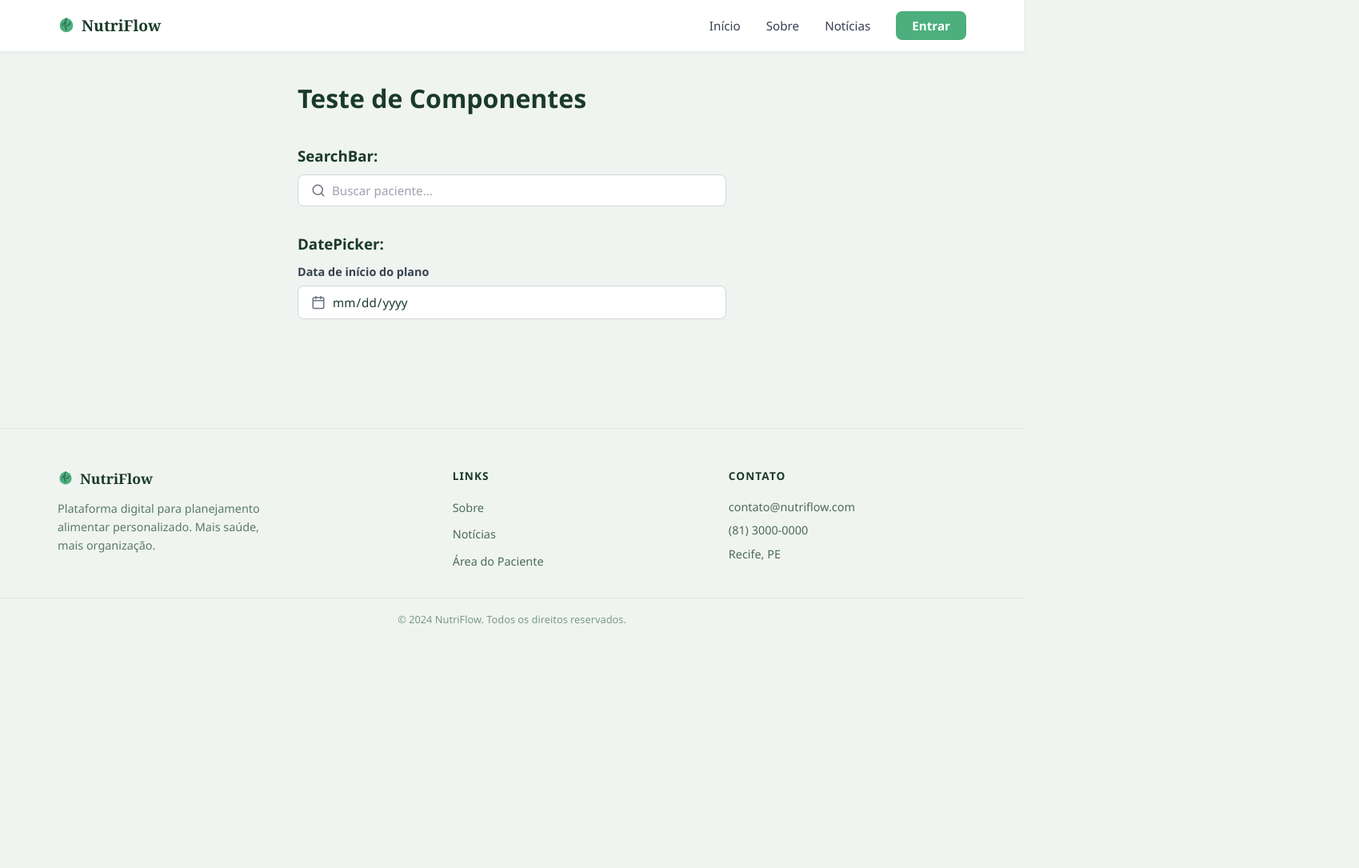
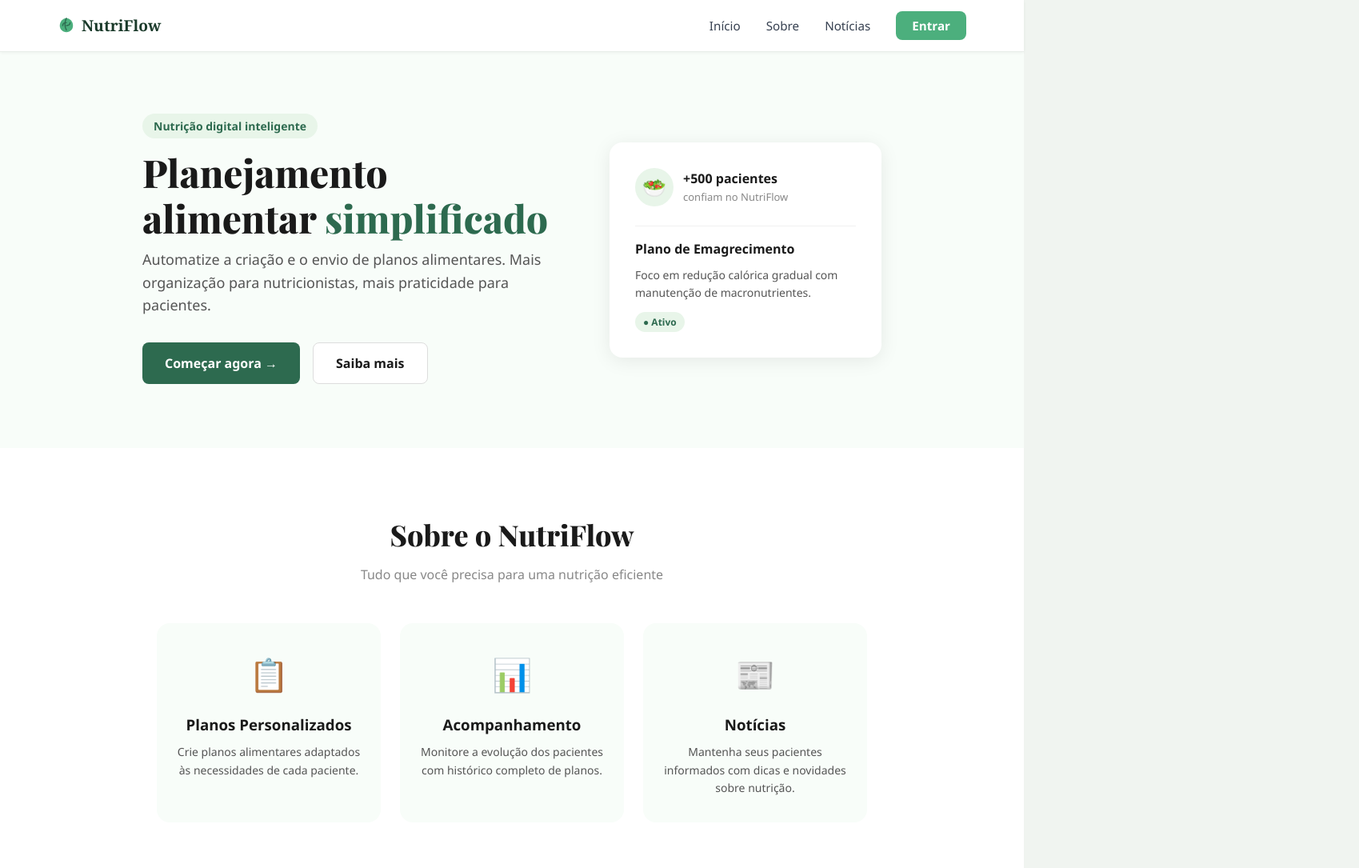
Before and after one commit to biaapedrosa/Projeto-DS, a React (Vite) app in the folder frontend/: page / in a window 1280 px wide. Shown: the top 1085 px of the page at 80% size, 1699 px wide, since content can reach past the window. Before the commit the page ends 800 px from the top, so only its background shows below. Built offline with nearby package versions, Linux system fonts and the light colour scheme.

Commit message:
feat: tela inicial

```diff
--- a/frontend/index.html
+++ b/frontend/index.html
@@ -1,9 +1,10 @@
 <!DOCTYPE html>
 <html lang="pt-BR">
   <head>
-    <meta charset="utf-8" />
-    <meta name="viewport" content="width=device-width, initial-scale=1" />
-    <title>NutriFlow — Planejamento alimentar simplificado</title>
+    <meta charset="UTF-8" />
+    <meta name="viewport" content="width=device-width, initial-scale=1.0" />
+    <title>NutriFlow</title>
+    <link href="https://fonts.googleapis.com/css2?family=Playfair+Display:wght@700;800&display=swap" rel="stylesheet">
   </head>
   <body>
     <div id="root"></div>
--- a/frontend/src/App.jsx
+++ b/frontend/src/App.jsx
@@ -7,6 +7,7 @@ import Login from './pages/Login/Login';
 import Dashboard from './pages/Dashboard/Dashboard';
 import Noticias from './pages/Noticias/Noticias';
 import Institucional from './pages/Institucional/Institucional';
+import Home from './pages/Home/Home';
 import Historico from './pages/Historico/Historico';
 import './index.css';
 
@@ -32,7 +33,7 @@ export default function App() {
           <Route path="/login" element={<Login />} />
 
           {/* Demais páginas com layout completo */}
-          <Route path="/" element={<Layout><Institucional /></Layout>} />
+          <Route path="/" element={<Layout><Home /></Layout>} />
           <Route path="/institucional" element={<Layout><Institucional /></Layout>} />
           <Route path="/noticias" element={<Layout><Noticias /></Layout>} />
           <Route path="/historico" element={<Layout><Historico /></Layout>} />
--- /dev/null
+++ b/frontend/src/pages/Home/Home.jsx
@@ -0,0 +1,89 @@
+import { useNavigate } from 'react-router-dom';
+
+export default function Home() {
+  const navigate = useNavigate();
+
+  return (
+    <div style={{ fontFamily: "'Segoe UI', sans-serif" }}>
+
+      {/* Hero Section */}
+      <section style={{ background: '#f8fdf9', padding: '80px 32px', display: 'flex', alignItems: 'center', justifyContent: 'center', gap: '64px', flexWrap: 'wrap' }}>
+        <div style={{ maxWidth: '520px' }}>
+          <span style={{ background: '#e8f5e9', color: '#2d6a4f', padding: '6px 14px', borderRadius: '20px', fontSize: '14px', fontWeight: '600' }}>
+            Nutrição digital inteligente
+          </span>
+          <h1 style={{ fontSize: '48px', fontWeight: '800', color: '#1a1a1a', margin: '16px 0 8px', lineHeight: 1.2, fontFamily: "'Playfair Display', Georgia, serif" }}>
+            Planejamento alimentar{' '}
+            <span style={{ color: '#2d6a4f', fontFamily: "'Playfair Display', Georgia, serif" }}>simplificado</span>
+          </h1>
+          <p style={{ color: '#555', fontSize: '18px', lineHeight: 1.6, marginBottom: '32px' }}>
+            Automatize a criação e o envio de planos alimentares. Mais organização para nutricionistas, mais praticidade para pacientes.
+          </p>
+          <div style={{ display: 'flex', gap: '16px', flexWrap: 'wrap' }}>
+            <button
+              onClick={() => navigate('/login?modo=cadastro')}
+              style={{ background: '#2d6a4f', color: 'white', padding: '14px 28px', border: 'none', borderRadius: '8px', fontSize: '16px', fontWeight: '600', cursor: 'pointer' }}
+            >
+              Começar agora →
+            </button>
+            <button
+              onClick={() => navigate('/institucional')}
+              style={{ background: 'white', color: '#1a1a1a', padding: '14px 28px', border: '1px solid #ddd', borderRadius: '8px', fontSize: '16px', fontWeight: '600', cursor: 'pointer' }}
+            >
+              Saiba mais
+            </button>
+          </div>
+        </div>
+
+        {/* Card de destaque */}
+        <div style={{ background: 'white', borderRadius: '16px', padding: '32px', boxShadow: '0 4px 24px rgba(0,0,0,0.08)', maxWidth: '340px', width: '100%' }}>
+          <div style={{ display: 'flex', alignItems: 'center', gap: '12px', marginBottom: '24px' }}>
+            <div style={{ background: '#e8f5e9', borderRadius: '50%', width: '48px', height: '48px', display: 'flex', alignItems: 'center', justifyContent: 'center', fontSize: '24px' }}>🥗</div>
+            <div>
+              <p style={{ margin: 0, fontWeight: '700', color: '#1a1a1a' }}>+500 pacientes</p>
+              <p style={{ margin: 0, color: '#888', fontSize: '13px' }}>confiam no NutriFlow</p>
+            </div>
+          </div>
+          <div style={{ borderTop: '1px solid #f0f0f0', paddingTop: '16px' }}>
+            <p style={{ margin: '0 0 8px', fontWeight: '600', color: '#1a1a1a' }}>Plano de Emagrecimento</p>
+            <p style={{ margin: '0 0 12px', color: '#555', fontSize: '14px' }}>Foco em redução calórica gradual com manutenção de macronutrientes.</p>
+            <span style={{ background: '#e8f5e9', color: '#2d6a4f', padding: '4px 10px', borderRadius: '20px', fontSize: '12px', fontWeight: '600' }}>● Ativo</span>
+          </div>
+        </div>
+      </section>
+
+      {/* Features Section */}
+      <section style={{ padding: '80px 32px', background: 'white', textAlign: 'center' }}>
+        <h2 style={{ fontSize: '36px', fontWeight: '800', color: '#1a1a1a', marginBottom: '8px', fontFamily: "'Playfair Display', Georgia, serif" }}>Sobre o NutriFlow</h2>
+        <p style={{ color: '#888', fontSize: '16px', marginBottom: '48px' }}>Tudo que você precisa para uma nutrição eficiente</p>
+
+        <div style={{ display: 'flex', gap: '24px', justifyContent: 'center', flexWrap: 'wrap' }}>
+          {[
+            { icon: '📋', titulo: 'Planos Personalizados', desc: 'Crie planos alimentares adaptados às necessidades de cada paciente.' },
+            { icon: '📊', titulo: 'Acompanhamento', desc: 'Monitore a evolução dos pacientes com histórico completo de planos.' },
+            { icon: '📰', titulo: 'Notícias', desc: 'Mantenha seus pacientes informados com dicas e novidades sobre nutrição.' },
+          ].map((item, i) => (
+            <div key={i} style={{ background: '#f8fdf9', borderRadius: '16px', padding: '32px 24px', maxWidth: '280px', textAlign: 'center' }}>
+              <div style={{ fontSize: '40px', marginBottom: '16px' }}>{item.icon}</div>
+              <h3 style={{ color: '#1a1a1a', marginBottom: '8px' }}>{item.titulo}</h3>
+              <p style={{ color: '#555', fontSize: '14px', lineHeight: 1.6 }}>{item.desc}</p>
+            </div>
+          ))}
+        </div>
+      </section>
+
+      {/* CTA Section */}
+      <section style={{ background: '#2d6a4f', padding: '80px 32px', textAlign: 'center' }}>
+        <h2 style={{ fontSize: '36px', fontWeight: '800', color: 'white', marginBottom: '16px', fontFamily: "'Playfair Display', Georgia, serif" }}>Pronto para começar?</h2>
+        <p style={{ color: '#a8d5b5', fontSize: '18px', marginBottom: '32px' }}>Junte-se a centenas de nutricionistas que já usam o NutriFlow.</p>
+        <button
+          onClick={() => navigate('/login?modo=cadastro')}
+          style={{ background: 'white', color: '#2d6a4f', padding: '16px 32px', border: 'none', borderRadius: '8px', fontSize: '18px', fontWeight: '700', cursor: 'pointer' }}
+        >
+          Criar conta gratuita
+        </button>
+      </section>
+
+    </div>
+  );
+}
```
